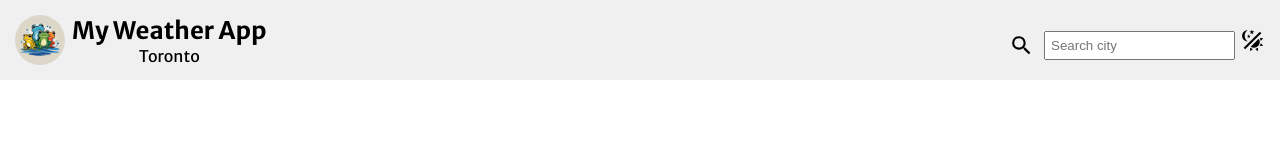
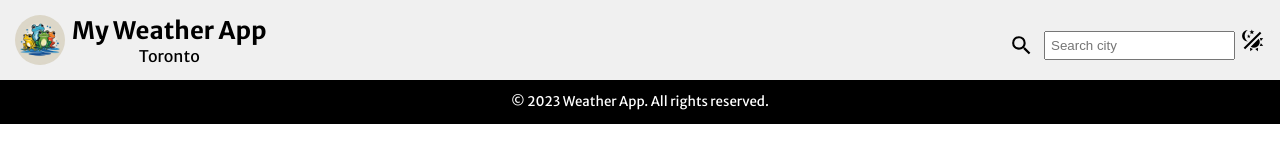
Before and after one commit to rjarrin/weather-app, a website built with webpack: page src/index.html in a window 1280 px wide. Built offline with nearby package versions, Linux system fonts and the light colour scheme; no server answers.

Commit message:
Footer updated

```diff
--- a/src/index.html
+++ b/src/index.html
@@ -13,7 +13,7 @@
         <div class="after-tomorrow-container"></div>
     </div>
     <footer>
-        <!-- footer here -->
+        <p id="footer-text">© 2023 Weather App. All rights reserved.</p>
     </footer>
 </body>
 </html>
--- a/src/modules/index.js
+++ b/src/modules/index.js
@@ -1,8 +1,4 @@
 import '../style.css';
 import generateHeader from './dom';
-import { fetchForecastData } from './api';
 
 generateHeader();
-
-console.log(`index.js - fetchForecastData:`);
-console.log(fetchForecastData("Toronto"));
--- a/src/style.css
+++ b/src/style.css
@@ -60,3 +60,14 @@ body {
     cursor: pointer;
     /* margin-left: auto; */
 }
+
+footer {
+    color: white;
+    background-color: black;
+    margin-bottom: auto;
+    display: flex;
+    align-items: center;
+    justify-content: center;
+    font-family: MyFont;
+    font-size: smaller;
+}
```
